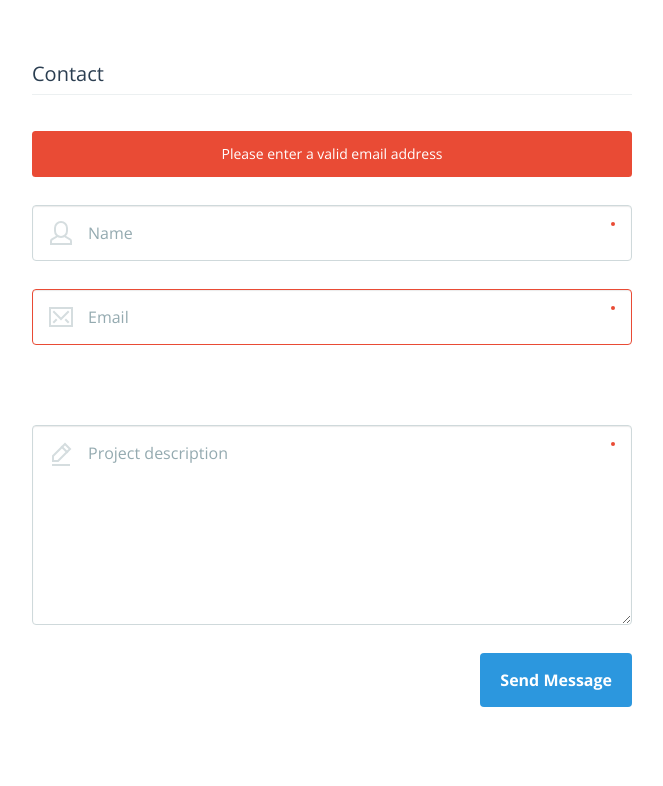
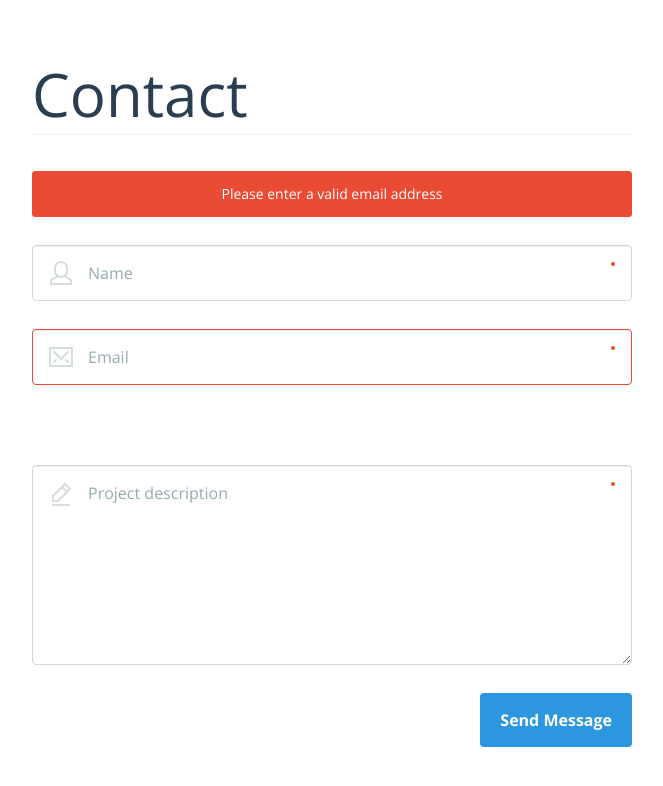
Before and after one commit to peportfolio/nightstalkers.github.io, a plain HTML site: page contact-form/index.html in a window 1280 px wide. Shown: the whole page, without its empty margins (308-971 px from the left). Drawn offline with nearby package versions, Linux system fonts and the light colour scheme.

Commit message:
Test font size

```diff
--- a/contact-form/index.html
+++ b/contact-form/index.html
@@ -15,7 +15,7 @@
 <body>
 	<form class="cd-form floating-labels">
 		<fieldset>
-			<legend>Contact</legend>
+			<legend style="font-size:60px">Contact</legend>
 
 			<div class="error-message">
 				<p>Please enter a valid email address</p>
```
